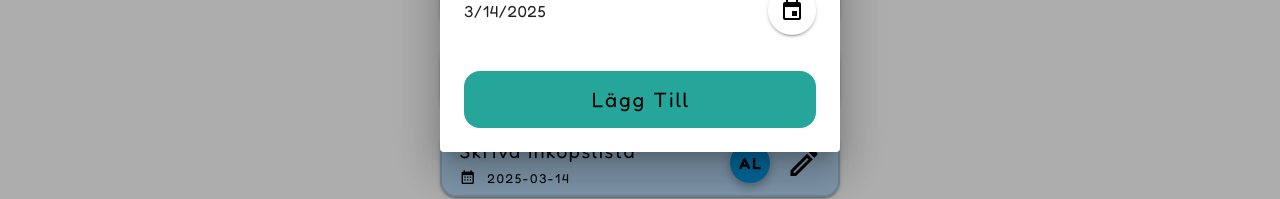
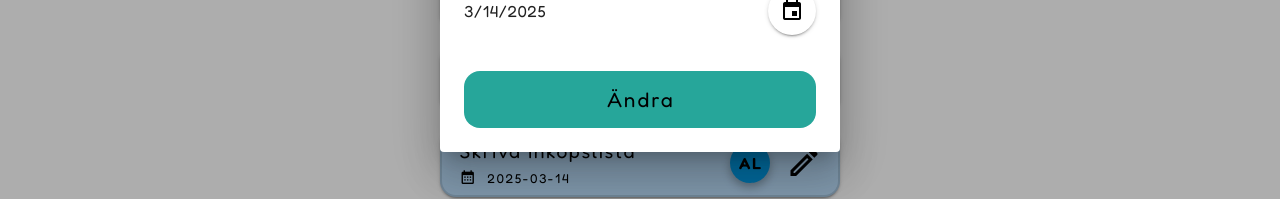
Before and after one commit to IT-Hogskolan-Stockholm/syssla-smart, a Vue app: page / in a window 1280 px wide. Both pictures are taken after a click on the button 804 px from the left and 142 px from the top of the page. Shown: the part 147-346 px from the top of the page. Built offline with nearby package versions, Linux system fonts and the light colour scheme.

Commit message:
changed button text to Ändra for editing mode

```diff
--- a/src/views/Sysslor.vue
+++ b/src/views/Sysslor.vue
@@ -199,7 +199,9 @@
               class="add-btn"
               block
             >
-              <span class="black-text rounded-btn">Lägg Till</span>
+              <span class="black-text rounded-btn">
+                {{ store.editingChore ? 'Ändra' : 'Lägg Till' }}
+              </span>
             </v-btn>
           </v-card-actions>
         </v-card>
```
